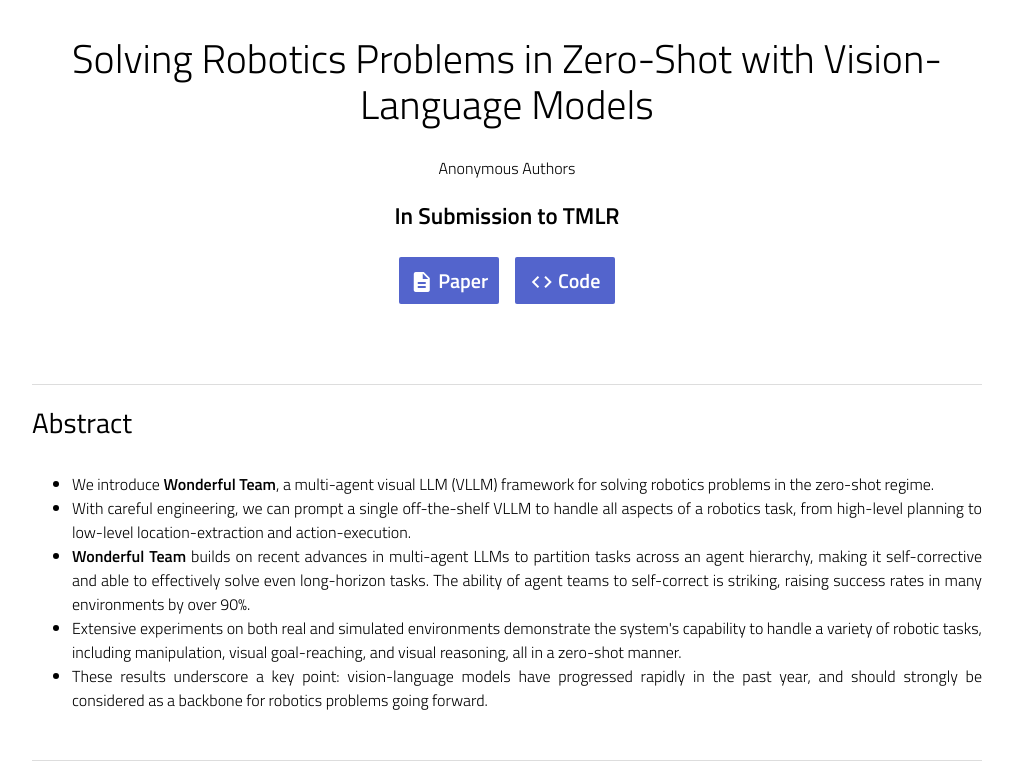
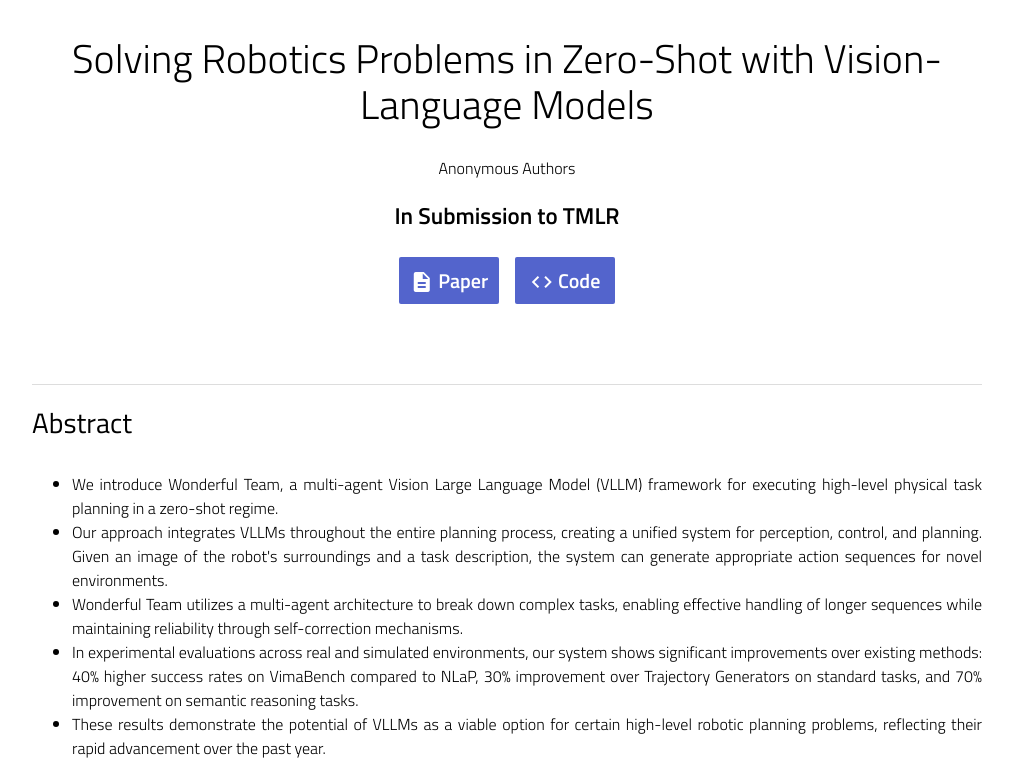
Before and after one commit to wonderful-team-robotics/wonderful-team-robotics.github.io, a plain HTML site: page index.html in a window 1280 px wide. Shown: the top 774 px of the page, without its empty margins (133-1146 px from the left). Drawn offline with nearby package versions, Linux system fonts and the light colour scheme; a script that the page names is missing.

Commit message:
Update index.html

```diff
--- a/index.html
+++ b/index.html
@@ -500,11 +500,11 @@ pre {
         <div class="flex-row">
             <p>
 <ul>
-    <li>We introduce <strong>Wonderful Team</strong>, a multi-agent visual LLM (VLLM) framework for solving robotics problems in the zero-shot regime.</li>
-    <li>With careful engineering, we can prompt a single off-the-shelf VLLM to handle all aspects of a robotics task, from high-level planning to low-level location-extraction and action-execution.</li>
-    <li><strong>Wonderful Team</strong> builds on recent advances in multi-agent LLMs to partition tasks across an agent hierarchy, making it self-corrective and able to effectively solve even long-horizon tasks. The ability of agent teams to self-correct is striking, raising success rates in many environments by over 90%.</li>
-    <li>Extensive experiments on both real and simulated environments demonstrate the system's capability to handle a variety of robotic tasks, including manipulation, visual goal-reaching, and visual reasoning, all in a zero-shot manner.</li>
-    <li>These results underscore a key point: vision-language models have progressed rapidly in the past year, and should strongly be considered as a backbone for robotics problems going forward.</li>
+<li>We introduce Wonderful Team, a multi-agent Vision Large Language Model (VLLM) framework for executing high-level physical task planning in a zero-shot regime.</li>
+<li>Our approach integrates VLLMs throughout the entire planning process, creating a unified system for perception, control, and planning. Given an image of the robot's surroundings and a task description, the system can generate appropriate action sequences for novel environments.</li>
+<li>Wonderful Team utilizes a multi-agent architecture to break down complex tasks, enabling effective handling of longer sequences while maintaining reliability through self-correction mechanisms.</li>
+<li>In experimental evaluations across real and simulated environments, our system shows significant improvements over existing methods: 40% higher success rates on VimaBench compared to NLaP, 30% improvement over Trajectory Generators on standard tasks, and 70% improvement on semantic reasoning tasks.</li>
+<li>These results demonstrate the potential of VLLMs as a viable option for certain high-level robotic planning problems, reflecting their rapid advancement over the past year.</li>
 </ul>
 
         </div>
```
